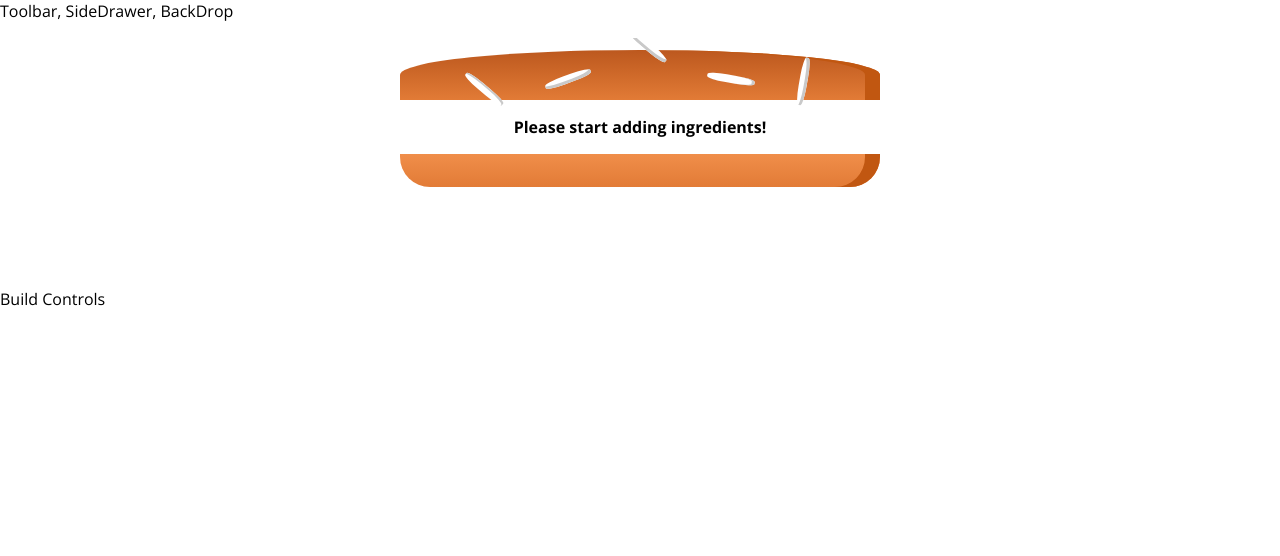
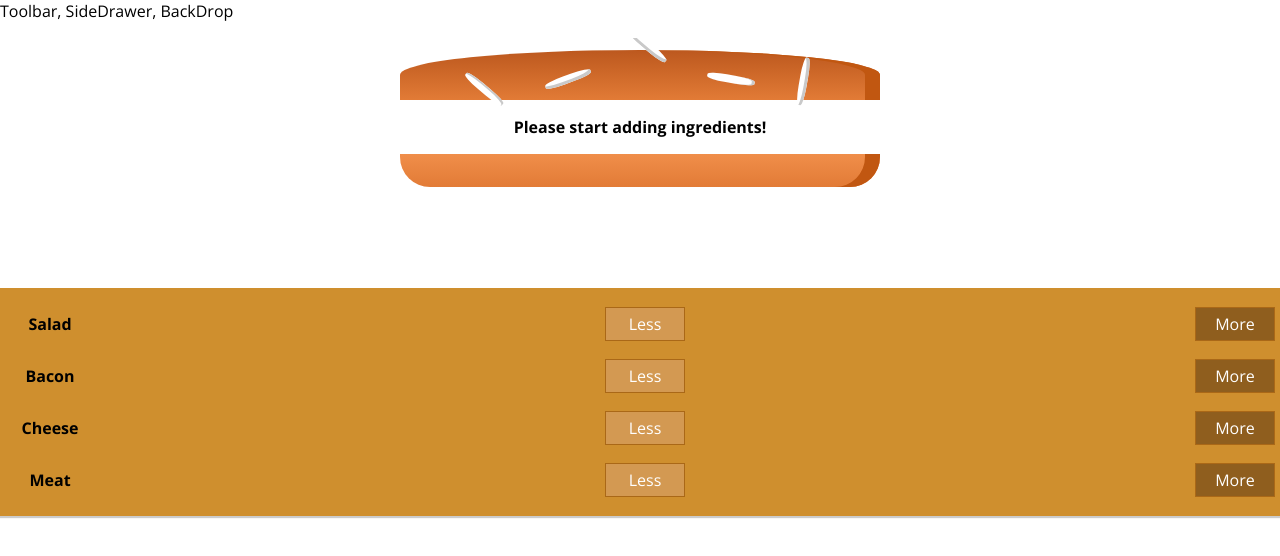
Before and after one commit to shindesharad71/Burger-Builder-With-React, a React (Create React App) app: page / in a window 1280 px wide. Shown: the top 556 px of the page. Built offline with nearby package versions, Linux system fonts and the light colour scheme.

Commit message:
Added: Build Controls

```diff
--- /dev/null
+++ b/src/components/Burger/BuildControls/BuildControl/BuildControl.js
@@ -0,0 +1,12 @@
+import React from 'react';
+import classes from './BuildControl.module.scss';
+
+const buildControl = (props) => (
+    <div className={classes.BuildControl}>
+        <div className={classes.Label}>{props.label}</div>
+        <button className={classes.Less}>Less</button>
+        <button className={classes.More}>More</button>
+    </div>
+);
+
+export default buildControl;
--- /dev/null
+++ b/src/components/Burger/BuildControls/BuildControl/BuildControl.module.scss
@@ -0,0 +1,56 @@
+.BuildControl {
+    display: flex;
+    justify-content: space-between;
+    align-items: center;
+    margin: 5px 0;
+}
+
+.BuildControl button {
+    display: block;
+    font: inherit;
+    padding: 5px;
+    margin: 0 5px;
+    width: 80px;
+    border: 1px solid #AA6817;
+    cursor: pointer;
+    outline: none;
+}
+
+.BuildControl button:disabled {
+    background-color: #AC9980;
+    border: 1px solid #7E7365;
+    color: #ccc;
+    cursor: default;
+}
+
+.BuildControl button:hover:disabled {
+    background-color: #AC9980;
+    color: #ccc;
+    cursor: not-allowed;
+}
+
+.Label {
+    padding: 10px;
+    font-weight: bold;
+    width: 80px;
+}
+
+.BuildControl .Less {
+    background-color: #D39952;
+    color: white;
+}
+
+.BuildControl .More {
+    background-color: #8F5E1E;
+    color: white;
+}
+
+.BuildControl .Less:hover, .BuildControl .Less:active {
+    background-color: #DAA972;
+    color: white;
+}
+
+.BuildControl .More:hover,.BuildControl .More:active {
+    background-color: #99703F;
+    color: white;
+}
--- /dev/null
+++ b/src/components/Burger/BuildControls/BuildControls.js
@@ -0,0 +1,20 @@
+import React from 'react';
+import classes from './BuildControls.module.scss';
+import BuildControl from './BuildControl/BuildControl';
+
+const controls = [
+    {label: 'Salad', type: 'salad'},
+    {label: 'Bacon', type: 'bacon'},
+    {label: 'Cheese', type: 'cheese'},
+    {label: 'Meat', type: 'meat'}
+];
+
+const buildControls = (props) => (
+    <div className={classes.BuildControls}>
+        {controls.map(ctrl => (
+            <BuildControl key={ctrl.label} label={ctrl.label}/>
+        ))}
+    </div>
+);
+
+export default buildControls;
--- /dev/null
+++ b/src/components/Burger/BuildControls/BuildControls.module.scss
@@ -0,0 +1,10 @@
+.BuildControls {
+    width: 100%;
+    background-color: #cf8f2e;
+    display: flex;
+    flex-flow: column;
+    text-align: center;
+    box-shadow: 0 2px 1px #ccc;
+    margin: auto;
+    padding: 10px 0px;
+}
--- a/src/containers/BurgerBuilder/BurgerBuilder.js
+++ b/src/containers/BurgerBuilder/BurgerBuilder.js
@@ -1,6 +1,7 @@
 import React, { Component } from 'react';
 import Aux from '../../hoc/Aux';
 import Burger from '../../components/Burger/Burger';
+import BuildControls from '../../components/Burger/BuildControls/BuildControls';
 
 class BurgerBuilder extends Component {
 
@@ -17,7 +18,7 @@ class BurgerBuilder extends Component {
         return (
             <Aux>
                 <Burger ingredients={this.state.ingredients} />
-                <div>Build Controls</div>
+                <BuildControls/>
             </Aux>
         );
     }
```
